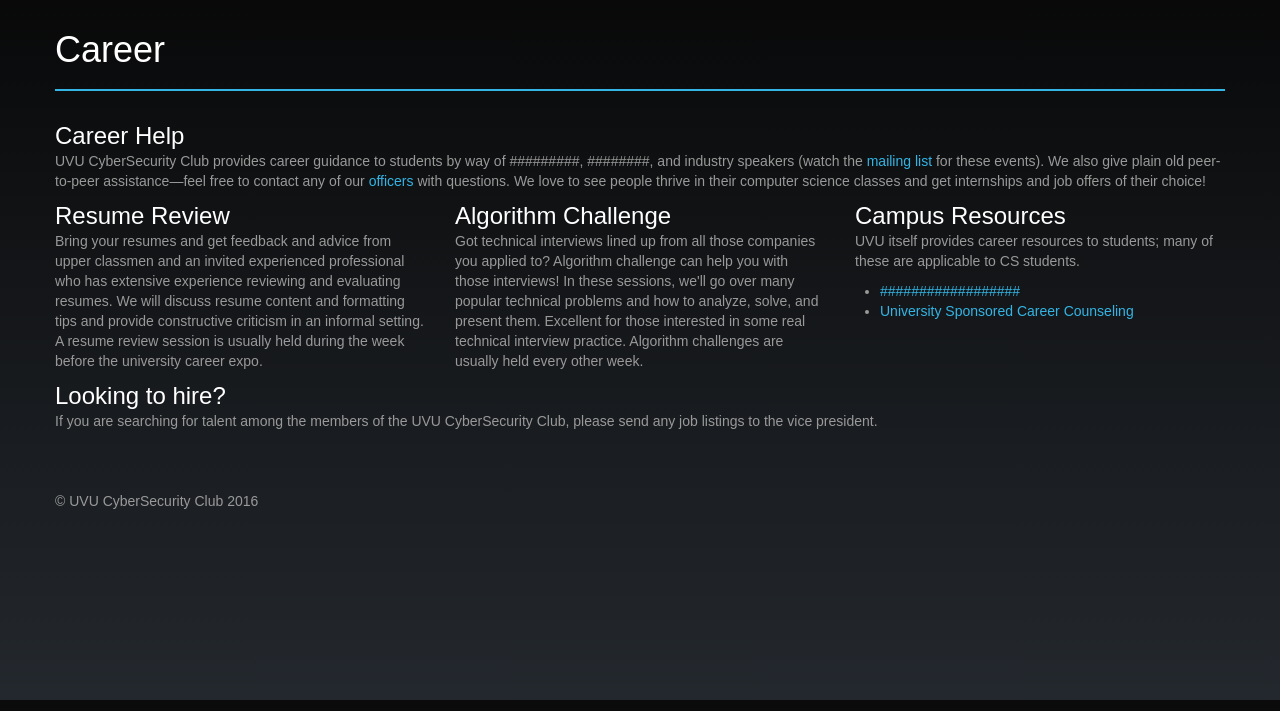
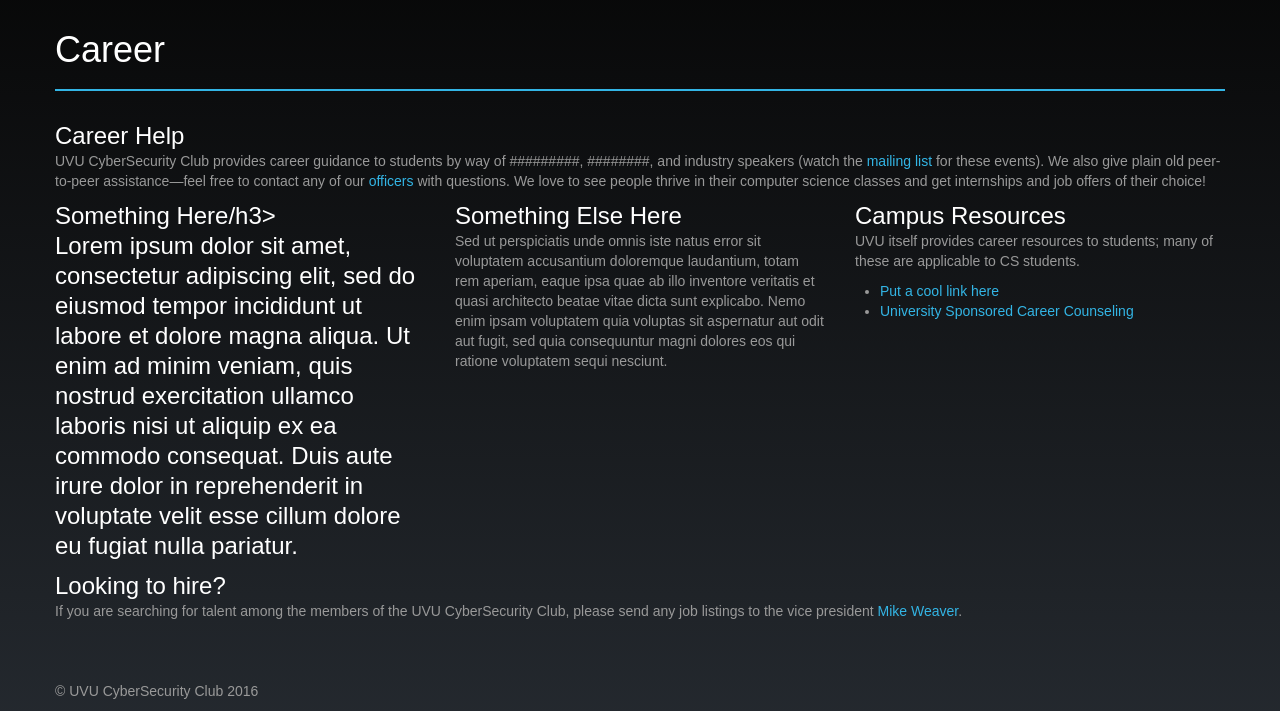
Before and after one commit to miketweaver/UVUCSC, a PHP site: page /career in a window 1280 px wide. Shown: the part 100-811 px from the top of the page. Run offline with PHP 8.4, Linux system fonts and the light colour scheme; some libraries are stand-ins or nearby versions; some web fonts are replaced.

Commit message:
various fixes

```diff
--- a/career.php
+++ b/career.php
@@ -18,26 +18,26 @@ include 'header.php';
 
 
   <div class="span4">
-    <h3>Resume Review</h3>
-    <p>Bring your resumes and get feedback and advice from upper classmen and an invited experienced professional who has extensive experience reviewing and evaluating resumes. We will discuss resume content and formatting tips and provide constructive criticism in an informal setting. A resume review session is usually held during the week before the university career expo.</p>
+    <h3>Something Here/h3>
+    <p>Lorem ipsum dolor sit amet, consectetur adipiscing elit, sed do eiusmod tempor incididunt ut labore et dolore magna aliqua. Ut enim ad minim veniam, quis nostrud exercitation ullamco laboris nisi ut aliquip ex ea commodo consequat. Duis aute irure dolor in reprehenderit in voluptate velit esse cillum dolore eu fugiat nulla pariatur.</p>
   </div>
 
   <div class="span4">
-    <h3>Algorithm Challenge</h3>
-    <p>Got technical interviews lined up from all those companies you applied to? Algorithm challenge can help you with those interviews! In these sessions, we'll go over many popular technical problems and how to analyze, solve, and present them. Excellent for those interested in some real technical interview practice. Algorithm challenges are usually held every other week.</p>
+    <h3>Something Else Here</h3>
+    <p>Sed ut perspiciatis unde omnis iste natus error sit voluptatem accusantium doloremque laudantium, totam rem aperiam, eaque ipsa quae ab illo inventore veritatis et quasi architecto beatae vitae dicta sunt explicabo. Nemo enim ipsam voluptatem quia voluptas sit aspernatur aut odit aut fugit, sed quia consequuntur magni dolores eos qui ratione voluptatem sequi nesciunt.</p>
   </div>
 
   <div class="span4">
     <h3>Campus Resources</h3>
     <p>UVU itself provides career resources to students; many of these are applicable to CS students.</p>
     <ul>
-        <li><a href="http://cspd.rice.edu/">##################</a></li>
+        <li><a href="http://www.google.com/">Put a cool link here</a></li>
         <li><a href="https://www.uvu.edu/acc/career/">University Sponsored Career Counseling</a></li>
     </ul>
   </div>
 </div>
     <h3>Looking to hire?</h3>
-    <p>If you are searching for talent among the members of the UVU CyberSecurity Club, please send any job listings to the vice president.</p>
+    <p>If you are searching for talent among the members of the UVU CyberSecurity Club, please send any job listings to the vice president <a href="<?php print($officers_vicepresident_contact_link); ?>"><?php print($officers_vicepresident_name); ?></a>.</p>
 </section>
 
 <?php
--- a/contact.php
+++ b/contact.php
@@ -36,11 +36,11 @@ include 'header.php';
     <h3>Outside UVU</h3>
     <p>UVU CyberSecurity Club is very interested in collaborating with organizations and individuals outside of the UVU community. If you are interesting in working with the club, please look at the information below for different ways to get involved. We hope to hear from you soon!</p>
     <p><h5>- Tech Talks & Info Sessions</h5>
-      Tech Talks are a great way to get UVU students interested in what your company does and get in contact with potential interns and employees. If you are interested in hosting one of these, please email our current vice president <a href="<?php print($officers_vicepresident_contact_link); ?>"><?php print($officers_vicepresident_name); ?></a>. Please be ready to provide a preferred date, time, and duration.
+      Tech Talks are a great way to get UVU students interested in what your company does and get in contact with potential interns and employees. If you are interested in hosting one of these, please email our current vice president <a href="<?php print($officers_vicepresident_contact_link); ?>"><?php print($officers_vicepresident_name); ?></a>. We meet on <?php print($club_meetings_weekday); ?> Nights. Please be ready to provide a preferred date and duration.
     </p>
 
       <p><h5>- Sponsorship</h5>
-      Putting this club together every year is expensive, so we really appreciate sponsors. If you'd like to support the UVU CyberSecurity Club and other club activities, even if you don't want to sponsor us financially, we'd love to chat! Please contact vice president vice president <a href="<?php print($officers_vicepresident_contact_link); ?>"><?php print($officers_vicepresident_name); ?></a> for more information.
+      Putting this club together every year is expensive, so we really appreciate sponsors. If you'd like to support the UVU CyberSecurity Club and other club activities, even if you don't want to sponsor us financially, we'd love to chat! Please contact vice president <a href="<?php print($officers_vicepresident_contact_link); ?>"><?php print($officers_vicepresident_name); ?></a> for more information.
     </p>
   </div>
 
--- a/include.php
+++ b/include.php
@@ -3,6 +3,7 @@ $faculty_sponsor_name = 'Rob Jorgensen';
 $faculty_sponsor_url = 'https://www.uvu.edu/profpages/profiles/show/user_id/14943';
 
 $club_contact_email = 'nightshade@thebash.ninja';
+$club_meetings_weekday = 'Wednesday';
 
 $links_mailing_list = 'https://lists.uvu.edu/sympa/info/cybersecurity';
 $links_facebook_page = 'https://www.facebook.com/UVUCSC/';
--- a/meetings.php
+++ b/meetings.php
@@ -16,7 +16,7 @@ include 'header.php';
     <div class="span6">
 <h3>Club Events</h3>
   <p>Our club hosts a variety of events for our CyberSecurity enthusiasts. Subscribe to our <a href="<?php print($links_mailing_list); ?>"> mailing list</a> to get notified of upcoming events. You should also like the <a href="<?php print($links_facebook_page); ?>">UVU CyberSecurity Facebook Page</a>,
-to which many club and department events are posted. There is also a general <a href="<?php print($links_facebook_page); ?>">UVU CyberSecurity</a> group you can join on facebook if you so desire. For events related to career development, visit the <a href="career">career page</a>.</p>
+to which many club and department events are posted. There is also a general <a href="<?php print($links_facebook_page); ?>">UVU CyberSecurity group</a> you can join on facebook if you so desire. For events related to career development, visit the <a href="career">career page</a>.</p>
   <div class="row">
     <div class="span6">
       <h3>Social Events</h3>
@@ -34,7 +34,7 @@ to which many club and department events are posted. There is also a general <a
       <p>It's simple: If you really want to dig deep into the world of hacking as a sport, this is where you want to be. Every year we'll be attending <a href="https://www.saintcon.org/">SAINTCON</a> to compete.</p>
       <p>For details, check out our <a href="ctfteam">CTF Team</a>.</p>
     </div>
-S
+
     <div class="span6">
       <h3>DefCon</h3>
       <p>Every year we go to <a href="https://www.defcon.org/">Defcon</a> as a club. Defcon usually takes place in the month of August. This is the highlight of the year for our club. In order to cut down on costs, our club will host a Fundraiser and split the funds between those who helped. We'll also help coordinate rides, hotels, anything you can think of to help everyone attend.</p>
@@ -42,7 +42,7 @@ S
     </div>
   </div>
   <h3>Ideas?</h3>
-  <p>If you have any ideas for fun or useful events that we might be able to host, by all means send your suggestions to our vice president<a href="<?php print($officers_vicepresident_contact_link); ?>"><?php print($officers_vicepresident_name); ?></a> or any one of our <a href="officers">officers</a>!</p>
+  <p>If you have any ideas for fun or useful events that we might be able to host, by all means send your suggestions to our vice president <a href="<?php print($officers_vicepresident_contact_link); ?>"><?php print($officers_vicepresident_name); ?></a> or any one of our <a href="officers">officers</a>!</p>
 </div>
 <div class="span6">
 
```
